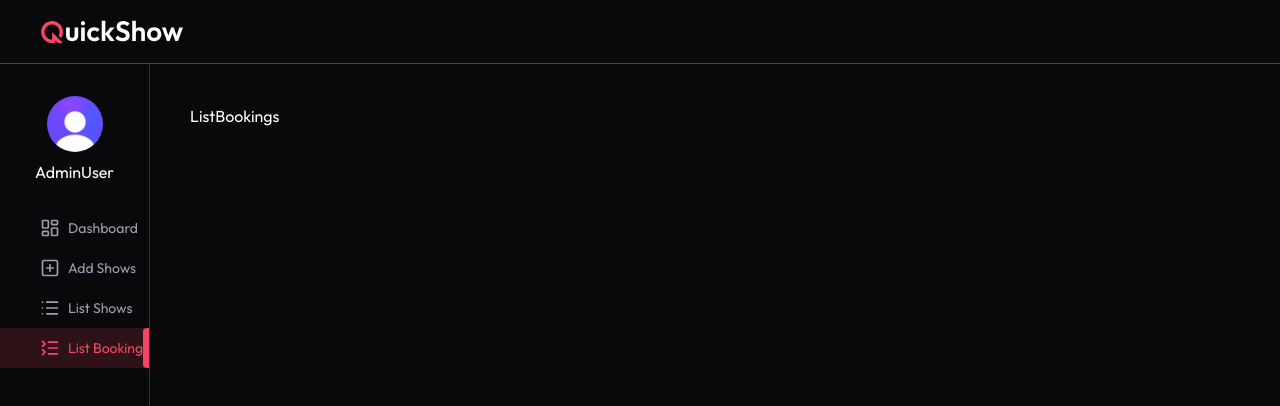
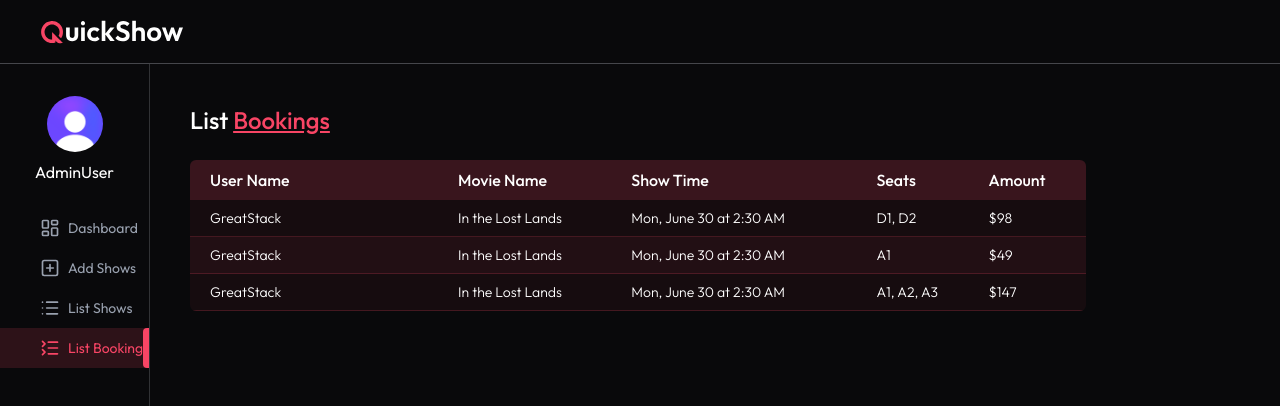
Before and after one commit to himanshuraj108/movie-ticket-booking-system-using-mern-and-clerk-auth, a React (Vite) app in the folder frontend/: page /admin/list-bookings in a window 1280 px wide. Shown: the top 406 px of the page. Built offline with nearby package versions, Linux system fonts and the light colour scheme.

Commit message:
Add Shows

```diff
--- a/frontend/src/pages/admin/AddShows.jsx
+++ b/frontend/src/pages/admin/AddShows.jsx
@@ -1,8 +1,13 @@
 import React from 'react'
 
 const AddShows = () => {
+  const currency = import.meta.env.VITE_CURRENCY;
+
+
   return (
-    <div>AddShows</div>
+    <div>
+
+    </div>
   )
 }
 
--- a/frontend/src/pages/admin/ListBookings.jsx
+++ b/frontend/src/pages/admin/ListBookings.jsx
@@ -1,9 +1,63 @@
-import React from 'react'
+import React, { useEffect, useState } from "react";
+import { dummyBookingData } from "../../assets/assets";
+import Loading from "../../components/Loading";
+import Title from "../../components/admin/Title";
+import { dateFormat } from "../../lib/dateFormat";
 
 const ListBookings = () => {
-  return (
-    <div>ListBookings</div>
-  )
-}
+  const currency = import.meta.env.VITE_CURRENCY;
+  const [bookings, setBookings] = useState([]);
+  const [isLoading, setIsLoading] = useState(true);
 
-export default ListBookings
+  const getAllBookings = async () => {
+    setBookings(dummyBookingData);
+    setIsLoading(false);
+  };
+
+  useEffect(() => {
+    getAllBookings();
+  }, []);
+  return !isLoading ? (
+    <>
+      <Title text1={"List"} text2={"Bookings"} />
+      <div className="max-w-4xl mt-6 overflow-x-auto">
+        <table className="w-full border-collapse rounded-md overflow-hidden text-nowrap">
+          <thead>
+            <tr className="bg-primary/20 text-left text-white">
+              <th className="p-2 font-medium pl-5">User Name</th>
+              <th className="p-2 font-medium">Movie Name</th>
+              <th className="p-2 font-medium">Show Time</th>
+              <th className="p-2 font-medium">Seats</th>
+              <th className="p-2 font-medium">Amount</th>
+            </tr>
+          </thead>
+          <tbody className="text-sm font-light">
+            {bookings.map((item, index) => (
+              <tr
+                key={index}
+                className="border-b border-primary/20 bg-primary/5 even:bg-primary/10"
+              >
+                <td className="p-2 min-w-45 pl-5">{item.user.name}</td>
+                <td className="p-2">{item.show.movie.title}</td>
+                <td className="p-2">{dateFormat(item.show.showDateTime)}</td>
+                <td className="p-2">
+                  {Object.keys(item.bookedSeats)
+                    .map((seat) => item.bookedSeats[seat])
+                    .join(", ")}
+                </td>
+                <td className="p-2">
+                  {currency}
+                  {item.amount}
+                </td>
+              </tr>
+            ))}
+          </tbody>
+        </table>
+      </div>
+    </>
+  ) : (
+    <Loading />
+  );
+};
+
+export default ListBookings;
--- a/frontend/src/pages/admin/ListShows.jsx
+++ b/frontend/src/pages/admin/ListShows.jsx
@@ -1,11 +1,75 @@
-import React from 'react'
+import React, { useEffect, useState } from "react";
+import { dummyShowsData } from "../../assets/assets";
+import Loading from "../../components/Loading";
+import Title from "../../components/admin/Title";
+import { dateFormat } from "../../lib/dateFormat";
 
 const ListShows = () => {
-  return (
-    <div>
+  const currency = import.meta.env.VITE_CURRENCY;
+  const [shows, setShows] = useState([]);
+  const [loading, setLoading] = useState(true);
 
-    </div>
-  )
-}
+  const getAllShows = async () => {
+    try {
+      setShows([
+        {
+          movie: dummyShowsData[0],
+          showDateTime: "2025-06-30T02:30:00.000Z",
+          showPrice: 59,
+          occupiedSeats: {
+            A1: "user_1",
+            B1: "user2",
+            C1: "user3",
+          },
+        },
+      ]);
+      setLoading(false);
+    } catch (error) {
+      console.error(error);
+    }
+  };
 
-export default ListShows
+  useEffect(() => {
+    getAllShows();
+  }, []);
+
+  return !loading ? (
+    <>
+      <Title text1={"List"} text2={"Shows"} />
+      <div className="max-w-4xl mt-6 overflow-x-auto">
+        <table className="w-full border-collapse rounded-md overflow-hidden text-nowrap">
+          <thead>
+            <tr className="bg-primary/20 text-left text-white">
+              <th className="p-2 font-medium pl-5">Movie Name</th>
+              <th className="p-2 font-medium">Show Time</th>
+              <th className="p-2 font-medium">Total Bookings</th>
+              <th className="p-2 font-medium">Earnings</th>
+            </tr>
+          </thead>
+          <tbody className="text-sm font-light">
+            {shows.map((show, index) => (
+              <tr
+                key={index}
+                className="border-b border-primary/10 bg-primary/5 even:bg-primary/10"
+              >
+                <td className="p-2 min-w-45 pl-5">{show.movie.title}</td>
+                <td className="p-2">{dateFormat(show.showDateTime)}</td>
+                <td className="p-2">
+                  {Object.keys(show.occupiedSeats).length}
+                </td>
+                <td className="p-2">
+                  {currency}
+                  {Object.keys(show.occupiedSeats).length * show.showPrice}
+                </td>
+              </tr>
+            ))}
+          </tbody>
+        </table>
+      </div>
+    </>
+  ) : (
+    <Loading />
+  );
+};
+
+export default ListShows;
```
